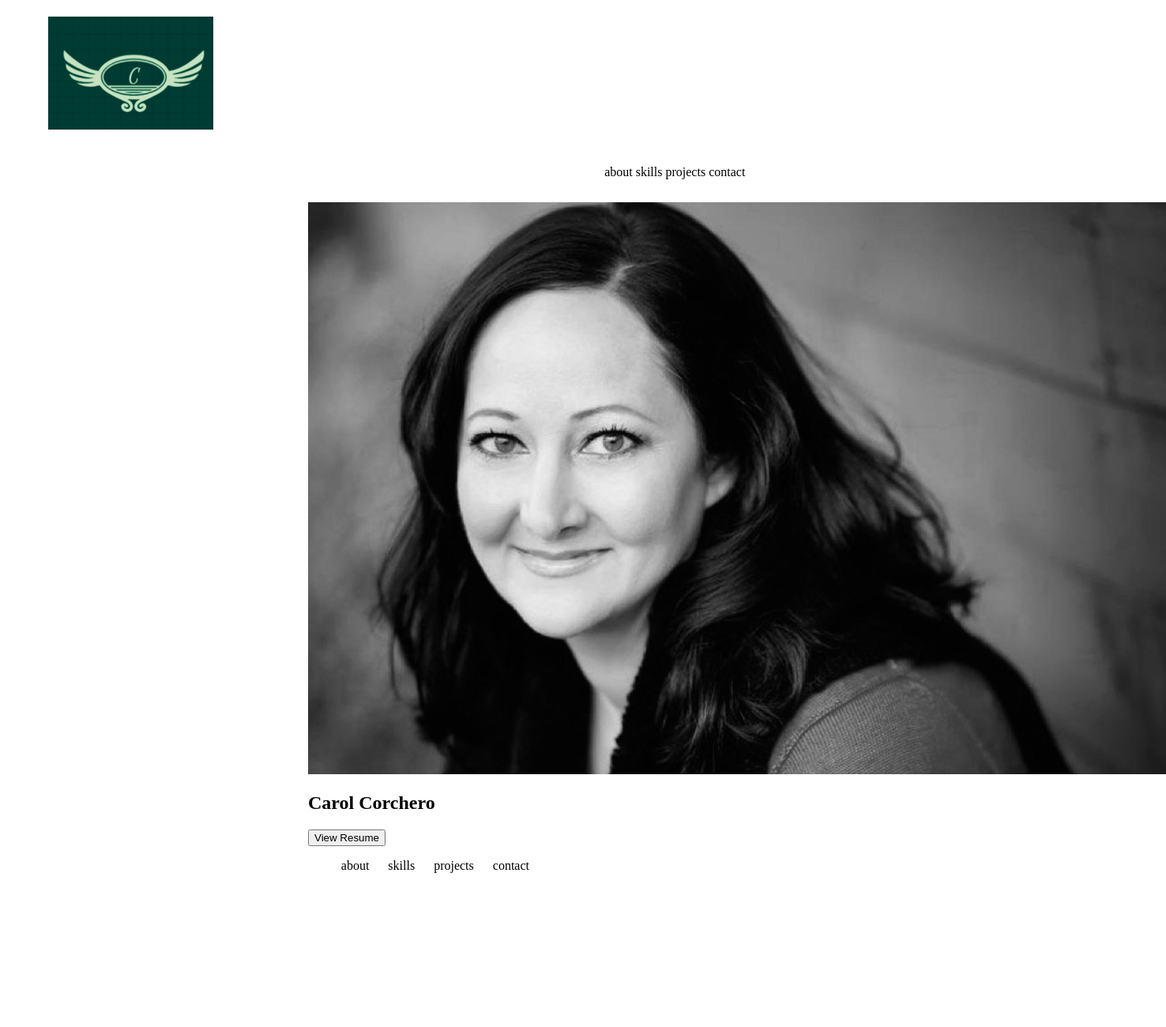
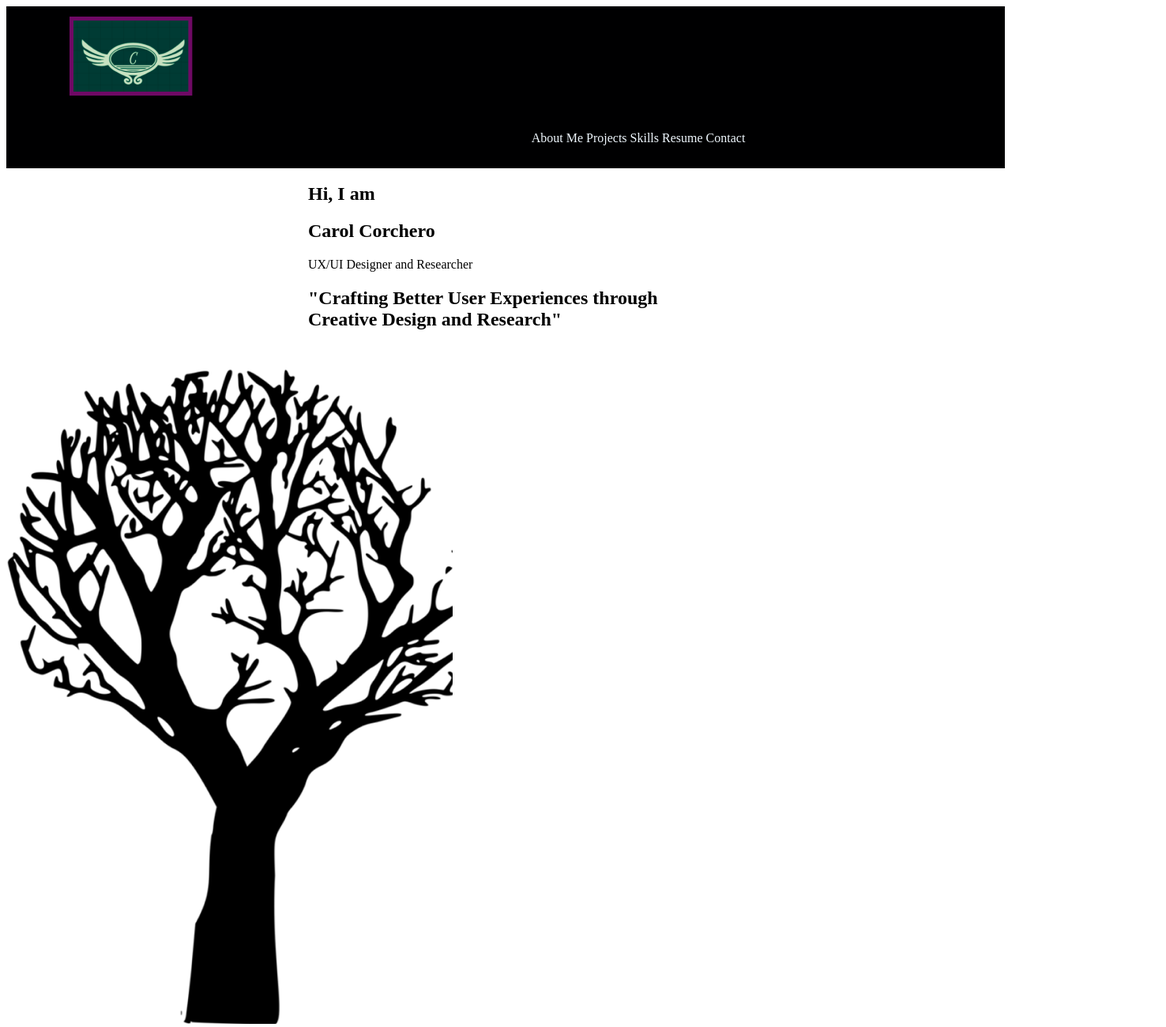
Before and after one commit to ccorchero/Challenge-17, a plain HTML site: page index.html in a window 1280 px wide. Shown: the top 1300 px of the page at 79% size, 1476 px wide, since content can reach past the window. Before the commit the page ends 1129 px from the top, so only its background shows below. Drawn offline with Linux system fonts and the light colour scheme.

Commit message:
Updated navigation and images

```diff
--- a/css/styles.css
+++ b/css/styles.css
@@ -1,4 +1,10 @@
+header {
+    background-color: #000001;
+
+}
+
 h1 {
+
     color: black;
 }
 div.inline-block{
@@ -27,7 +33,11 @@ ul li {
     display: inline-block;
     vertical-align:top;
 }
-
+.inline-block ul li {
+    display: inline-block;
+    vertical-align:top;
+    color:aliceblue;
+}
 /* Center images inside their containers */
 .logo {
     text-align: center;
--- a/index.html
+++ b/index.html
@@ -11,24 +11,30 @@
 <header class="navigation">
 
     <div class="inline-block logo">
-        <img src="img/Logo.png">
+        <img src="img/carolLogo.png">
 
     </div>
     <nav class="inline-block">
             <ul>
-                <li>about</li>
-                <li>skills</li>
-                <li>projects</li>
-                <li>contact</li>
+                <li>About Me</li>
+                <li> Projects</li>
+                <li>Skills</li>
+                <li>Resume</li>
+                <li>Contact</li>
                 </ul>
         </nav>
 
 </header>
 <section class="heroImg">
 <div class="content">
-    <img src="img/blackandwhiteheadshot.jpeg">
-    <h2> Carol Corchero </h2>
-<button>View Resume</button>
+<h1> Hi, I am</h1>
+<h1>Carol Corchero</h1>
+<p>UX/UI Designer and Researcher</h1>
+</p>
+<h2> "Crafting Better User Experiences through Creative Design and Research"</h2>
+</div>
+<div>
+    <img src="img/tree.png">
 </div>
 </section>
 
```
Also changed, not shown: img/carolLogo.png (added), 2 other files.
